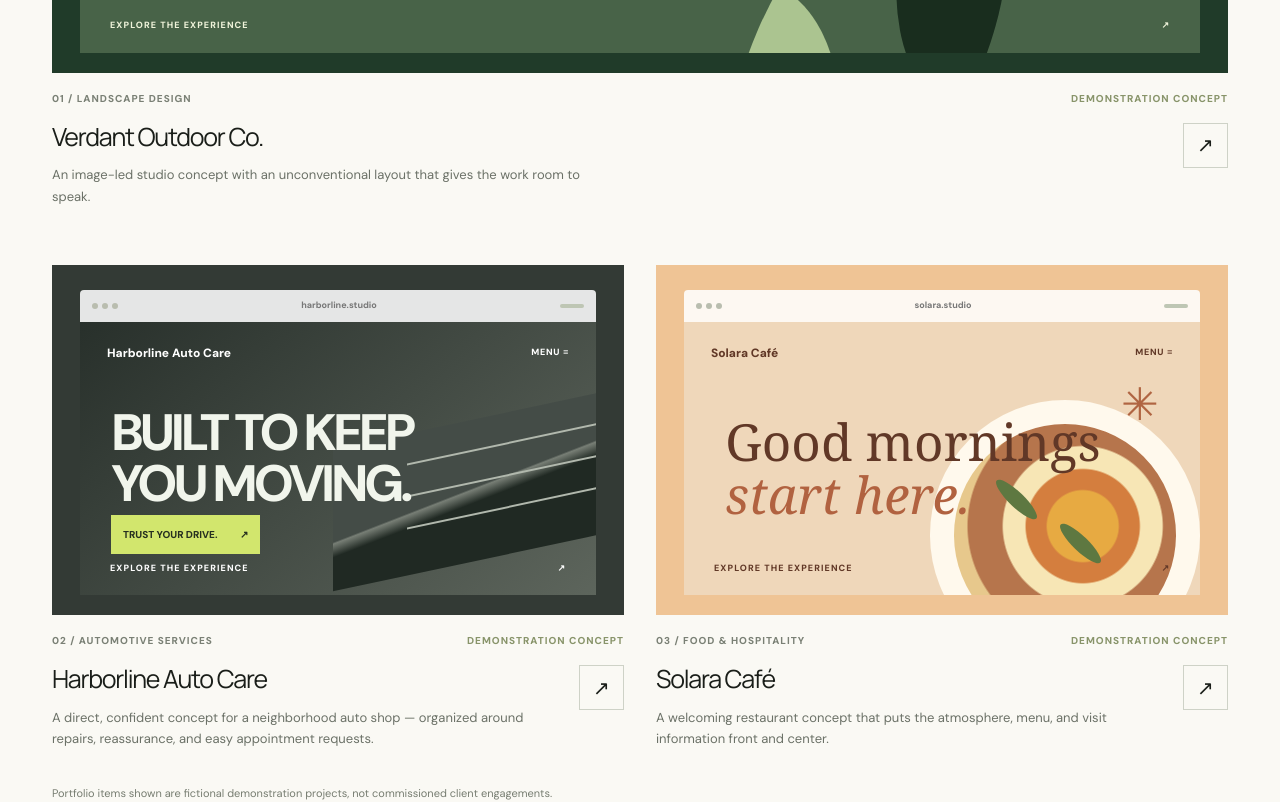
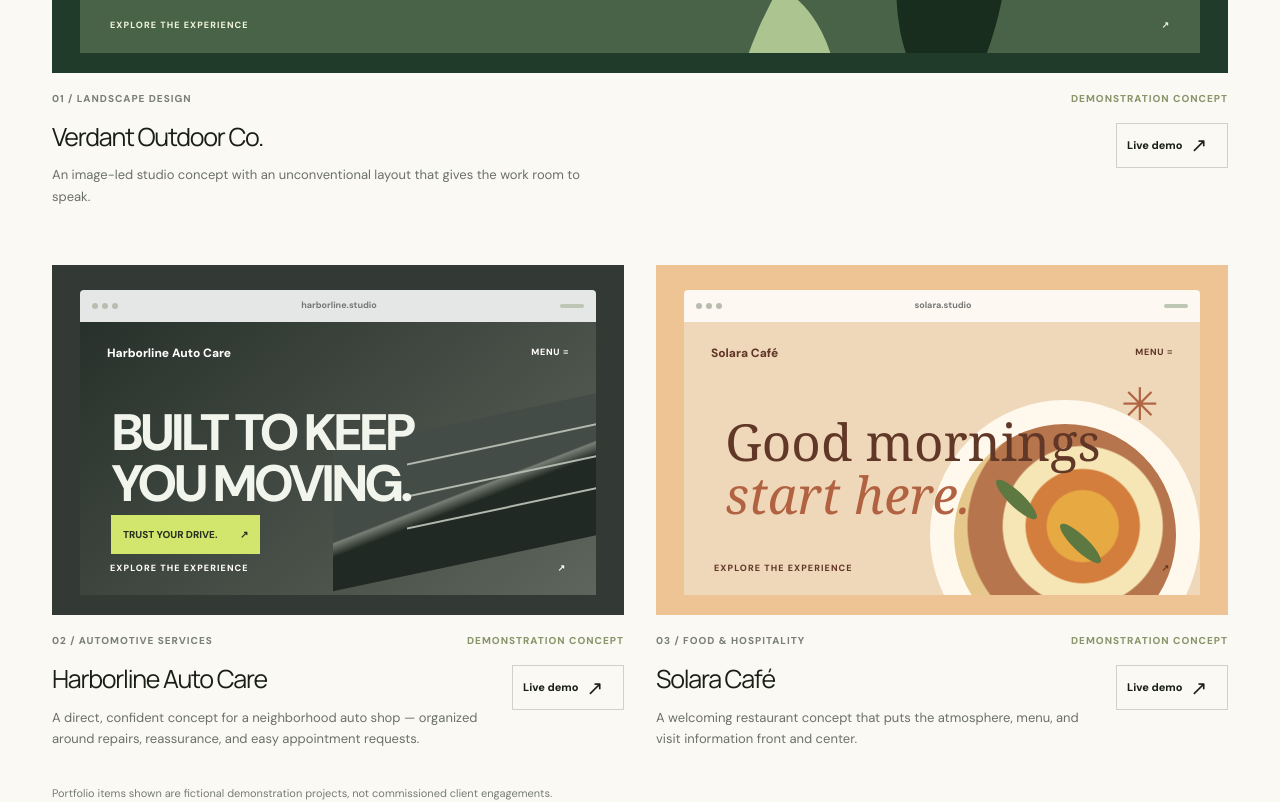
Before and after one commit to Glanzberg-Web/glanzberg-web, a Next.js app: page / in a window 1280 px wide. Shown: the part 3020-3822 px from the top of the page. Built offline with nearby package versions, Linux system fonts and the light colour scheme; no server answers.

Commit message:
Link portfolio cards to live demo sites and remove source-hosting references

```diff
--- a/src/app/layout.jsx
+++ b/src/app/layout.jsx
@@ -33,7 +33,6 @@ export default function RootLayout({ children }) {
     name: "Glanzberg Web",
     url: siteUrl,
     description: "Website design, redesign, and maintenance services.",
-    sameAs: ["https://github.com/Glanzberg-Web"],
   };
 
   return (
--- a/src/app/work/page.jsx
+++ b/src/app/work/page.jsx
@@ -21,7 +21,7 @@ export default function WorkPage() {
       </section>
       <section className="section">
         <div className="shell">
-          <div className="portfolio-explainer"><strong>What you’re looking at</strong><p>These are self-initiated demonstration websites using fictional businesses. They are design samples, not client case studies or claims of commercial results. Each card links to its project repository.</p></div>
+          <div className="portfolio-explainer"><strong>What you’re looking at</strong><p>These are self-initiated demonstration websites using fictional businesses. They are design samples, not client case studies or claims of commercial results. Select any project to explore its live website in a new tab.</p></div>
           <div className="project-grid full-project-grid">
             {projects.map((project, index) => <ProjectCard project={project} index={index} key={project.slug} />)}
           </div>
--- a/src/components/Footer.jsx
+++ b/src/components/Footer.jsx
@@ -19,7 +19,6 @@ export default function Footer() {
           <div>
             <span className="footer-label">Get in touch</span>
             <Link href="/contact">Request a quote</Link>
-            <a href="https://github.com/Glanzberg-Web" target="_blank" rel="noopener noreferrer">GitHub <span className="sr-only">(opens in a new tab)</span></a>
             <Link href="/privacy">Privacy</Link>
           </div>
         </div>
--- a/src/components/ProjectCard.jsx
+++ b/src/components/ProjectCard.jsx
@@ -52,7 +52,7 @@ export function ProjectArt({ project }) {
 export default function ProjectCard({ project, index }) {
   return (
     <article className="project-card">
-      <a className="project-visual-link" href={project.link} target="_blank" rel="noopener noreferrer" aria-label={"View " + project.name + " source repository (opens in a new tab)"}>
+      <a className="project-visual-link" href={project.link} target="_blank" rel="noopener noreferrer" aria-label={"Visit live " + project.name + " demo website (opens in a new tab)"}>
         <ProjectArt project={project} />
       </a>
       <div className="project-card-meta">
@@ -64,7 +64,7 @@ export default function ProjectCard({ project, index }) {
           <h3>{project.name}</h3>
           <p>{project.summary}</p>
         </div>
-        <a className="project-open" href={project.link} target="_blank" rel="noopener noreferrer" aria-label={"Explore " + project.name + " repository in new tab"}><Arrow diagonal /></a>
+        <a className="project-open project-live-link" href={project.link} target="_blank" rel="noopener noreferrer" aria-label={"View " + project.name + " live demo (opens in a new tab)"}>Live demo <Arrow diagonal /></a>
       </div>
     </article>
   );
--- a/src/lib/projects.js
+++ b/src/lib/projects.js
@@ -8,7 +8,7 @@ export const projects = [
     tags: ["Automotive", "Local business", "Lead generation"],
     art: "harborline",
     initials: "H",
-    link: "https://github.com/Glanzberg-Web/harborline-auto-demo",
+    link: "https://glanzberg-web.github.io/harborline-auto-demo/",
     theme: "dark",
   },
   {
@@ -20,7 +20,7 @@ export const projects = [
     tags: ["Landscaping", "Portfolio", "Editorial"],
     art: "verdant",
     initials: "V",
-    link: "https://github.com/Glanzberg-Web/verdant-landscaping-demo",
+    link: "https://glanzberg-web.github.io/verdant-landscaping-demo/",
     theme: "dark",
   },
   {
@@ -32,7 +32,7 @@ export const projects = [
     tags: ["Hospitality", "Menu", "Brand feel"],
     art: "solara",
     initials: "S",
-    link: "https://github.com/Glanzberg-Web/solara-cafe-demo",
+    link: "https://glanzberg-web.github.io/solara-cafe-demo/",
     theme: "light",
   },
   {
@@ -44,7 +44,7 @@ export const projects = [
     tags: ["Home services", "Mobile-first", "Quotes"],
     art: "tideline",
     initials: "T",
-    link: "https://github.com/Glanzberg-Web/tideline-cleaning-demo",
+    link: "https://glanzberg-web.github.io/tideline-cleaning-demo/",
     theme: "light",
   },
   {
@@ -56,7 +56,7 @@ export const projects = [
     tags: ["Contracting", "Projects", "Estimates"],
     art: "ironwood",
     initials: "I",
-    link: "https://github.com/Glanzberg-Web/ironwood-contracting-demo",
+    link: "https://glanzberg-web.github.io/ironwood-contracting-demo/",
     theme: "dark",
   },
   {
@@ -68,7 +68,7 @@ export const projects = [
     tags: ["Wellness", "Editorial", "Consultations"],
     art: "luma",
     initials: "L",
-    link: "https://github.com/Glanzberg-Web/luma-aesthetics-demo",
+    link: "https://glanzberg-web.github.io/luma-aesthetics-demo/",
     theme: "light",
   },
 ];
```
Also changed, not shown: src/app/globals.css.
